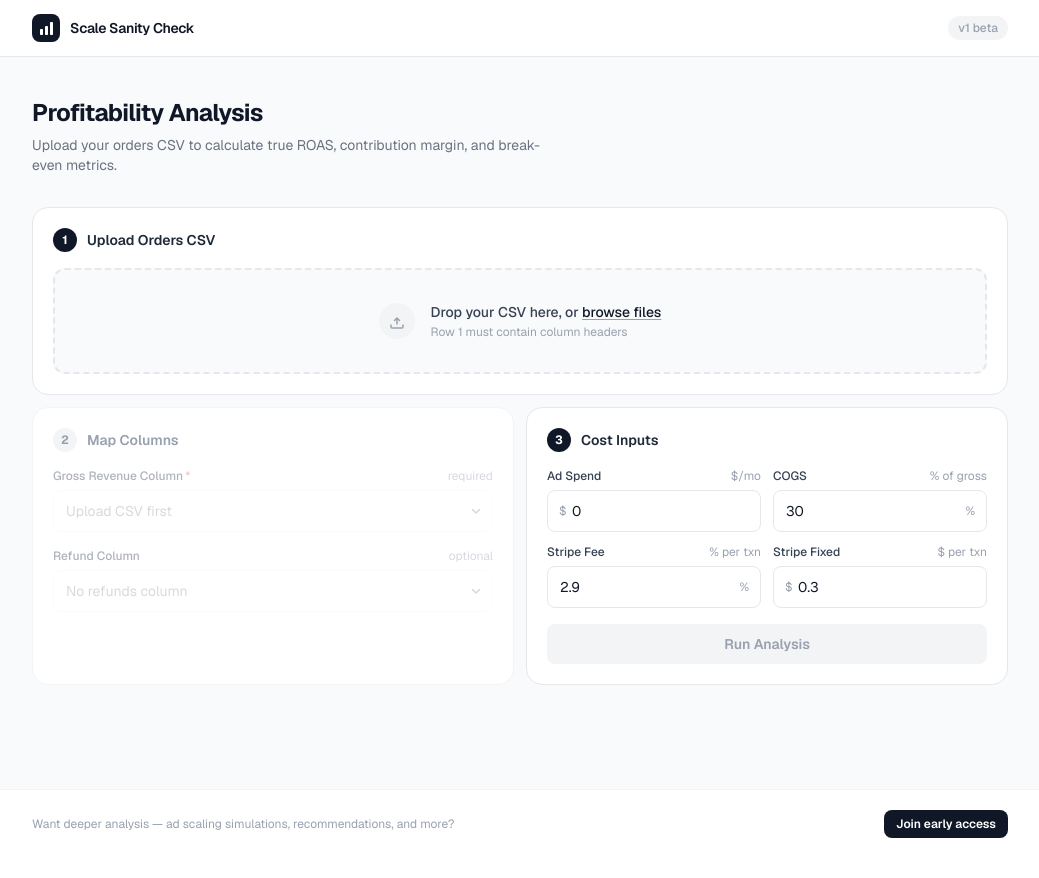
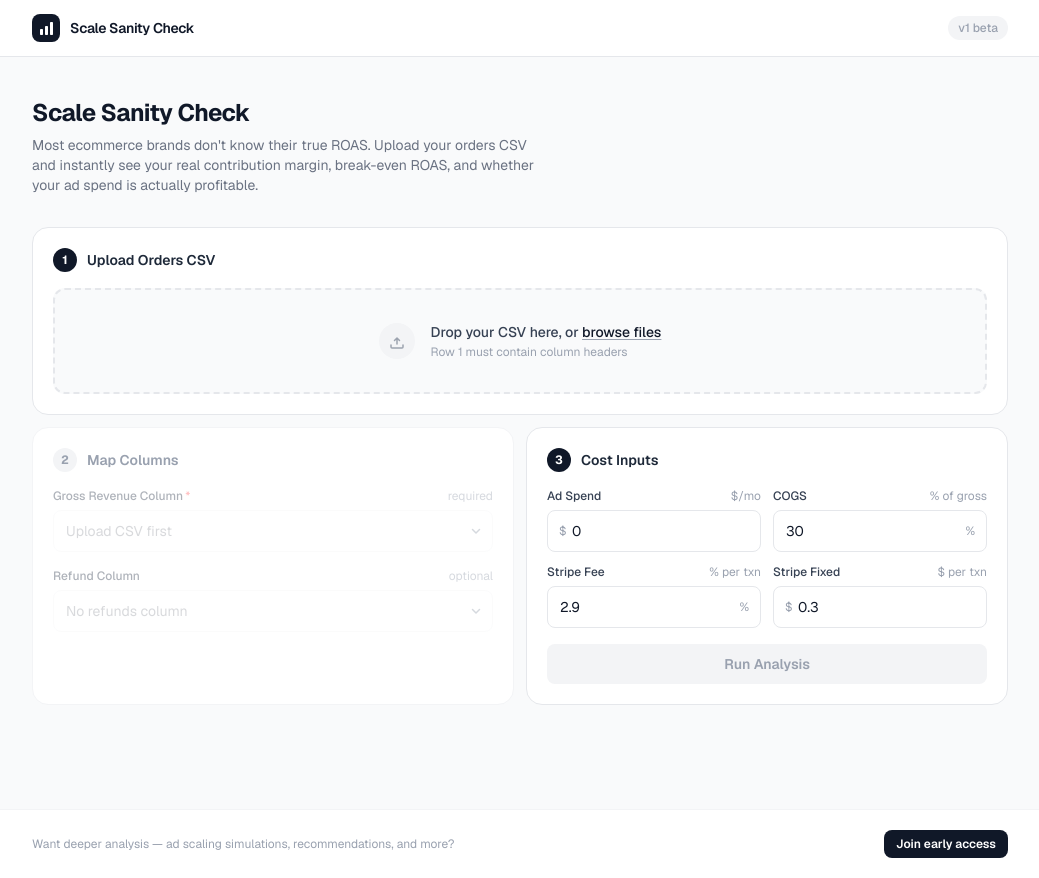
Before and after one commit to danielasgrosz/scale-sanity-check, a Next.js app: page / in a window 1280 px wide. Shown: the whole page, without its empty margins (120-1159 px from the left). Built offline with nearby package versions, Linux system fonts and the light colour scheme.

Commit message:
Update hero title and subtitle copy

```diff
--- a/app/page.tsx
+++ b/app/page.tsx
@@ -158,9 +158,9 @@ export default function HomePage() {
       <main className="max-w-5xl mx-auto px-6 py-10">
         {/* Page title */}
         <div className="mb-8">
-          <h1 className="text-2xl font-bold text-gray-900 tracking-tight">Profitability Analysis</h1>
+          <h1 className="text-2xl font-bold text-gray-900 tracking-tight">Scale Sanity Check</h1>
           <p className="mt-1.5 text-sm text-gray-500 max-w-lg">
-            Upload your orders CSV to calculate true ROAS, contribution margin, and break-even metrics.
+            Most ecommerce brands don&apos;t know their true ROAS. Upload your orders CSV and instantly see your real contribution margin, break-even ROAS, and whether your ad spend is actually profitable.
           </p>
         </div>
 
```
